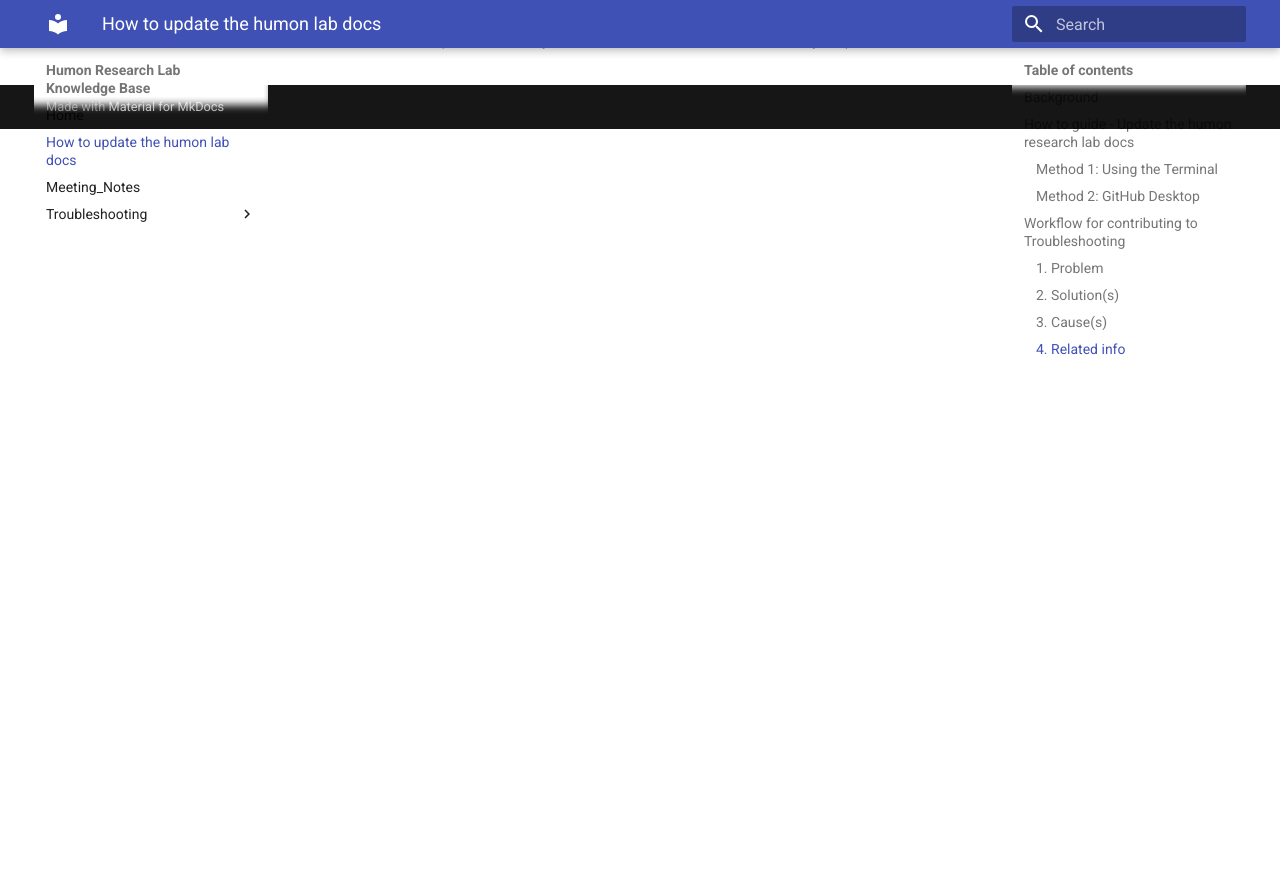
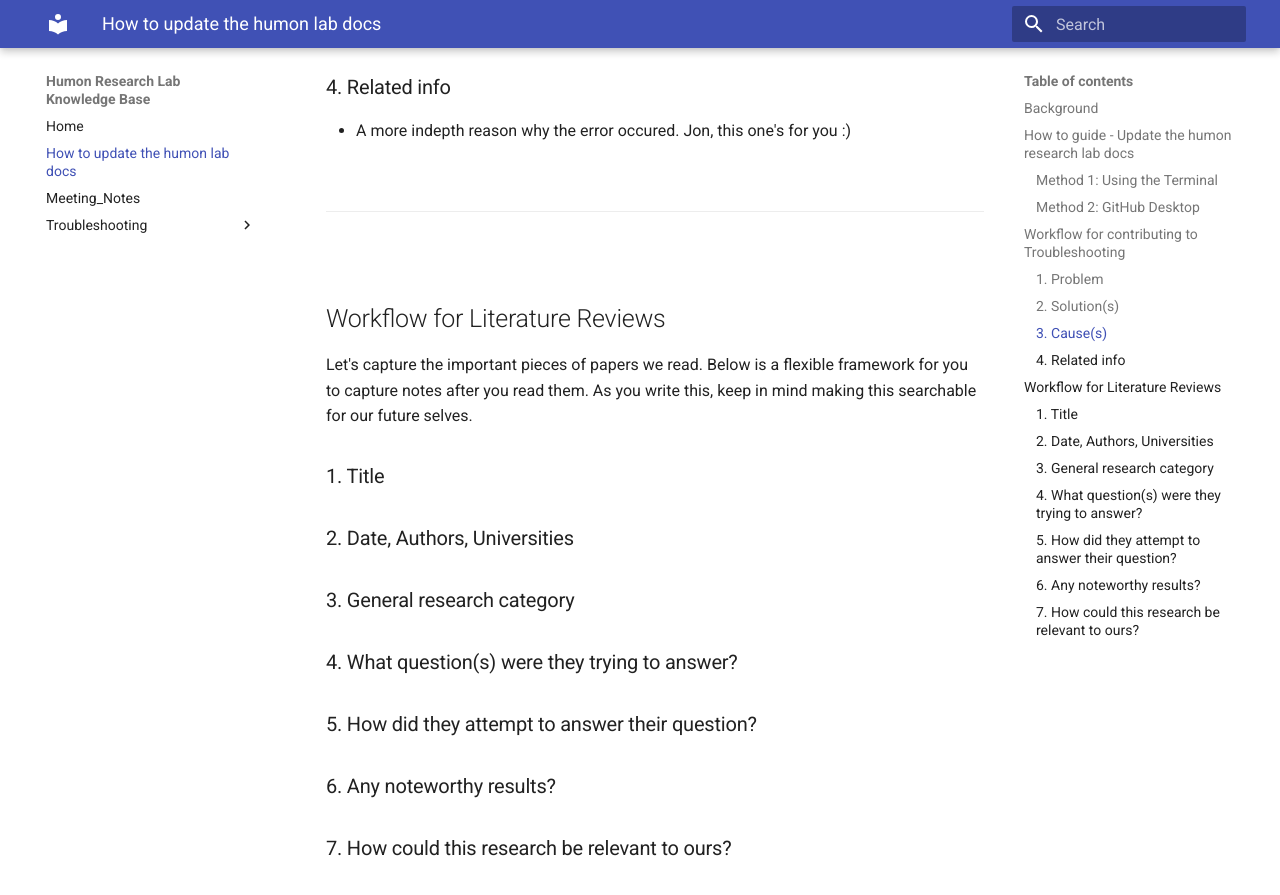
Before and after one commit to HuMoN-Research-Lab/HuMoN-Research-Lab.github.io, an MkDocs documentation site: the page built from docs/how-to-update-these-docs.md, in a window 1280 px wide and 900 px high, scrolled down 2775 px. Shown: the top 895 px of the window. Built offline with MkDocs 1.6.1 and Material for MkDocs 9.7.7, drawn with Linux system fonts in a browser that asks for light colours.

Commit message:
Lit review workflow
Added a possible lit review workflow to how-to-update-these-docs.md

```diff
--- a/docs/how-to-update-these-docs.md
+++ b/docs/how-to-update-these-docs.md
@@ -61,9 +61,13 @@ This workflow is very similar to the one we will use to update the freemocap doc
   - commit your branch to Github. Try to do this farely regularly so you don't commit a whole bucket of changes all at once, but rather a few at a time.
   - make a Pull Request (PR) onto the `main` branch
 - When that PR is approved, it will automatically update the live docs site
+<p>&nbsp;</p>
+
 ---
+<p>&nbsp;</p>
 
 ## Workflow for contributing to Troubleshooting
+
 - When you run into any issue that you eventually solve and you think someone else in the lab would benefit from knowing how you solved it, you should add it to the Troubleshooting folder. Here's a rough workflow to follow so we can attempt to have a standard-ish way of doing things. When making this workflow, I used this reference: [New Relic Troubleshooting Docs Guide](https://docs.newrelic.com/docs/style-guide/writing-docs/article-templates/troubleshooting-docs-guide/) and []
 
     ### 1. Problem
@@ -81,3 +85,17 @@ This workflow is very similar to the one we will use to update the freemocap doc
     ### 4. Related info
 
     - A more indepth reason why the error occured. Jon, this one's for you :)
+    <p>&nbsp;</p>
+
+    ---
+    <p>&nbsp;</p>
+
+    ## Workflow for Literature Reviews
+    Let's capture the important pieces of papers we read. Below is a flexible framework for you to capture notes after you read them. As you write this, keep in mind making this searchable for our future selves.
+    ### 1. Title
+    ### 2. Date, Authors, Universities
+    ### 3. General research category
+    ### 4. What question(s) were they trying to answer?
+    ### 5. How did they attempt to answer their question?
+    ### 6. Any noteworthy results?
+    ### 7. How could this research be relevant to ours?
```
